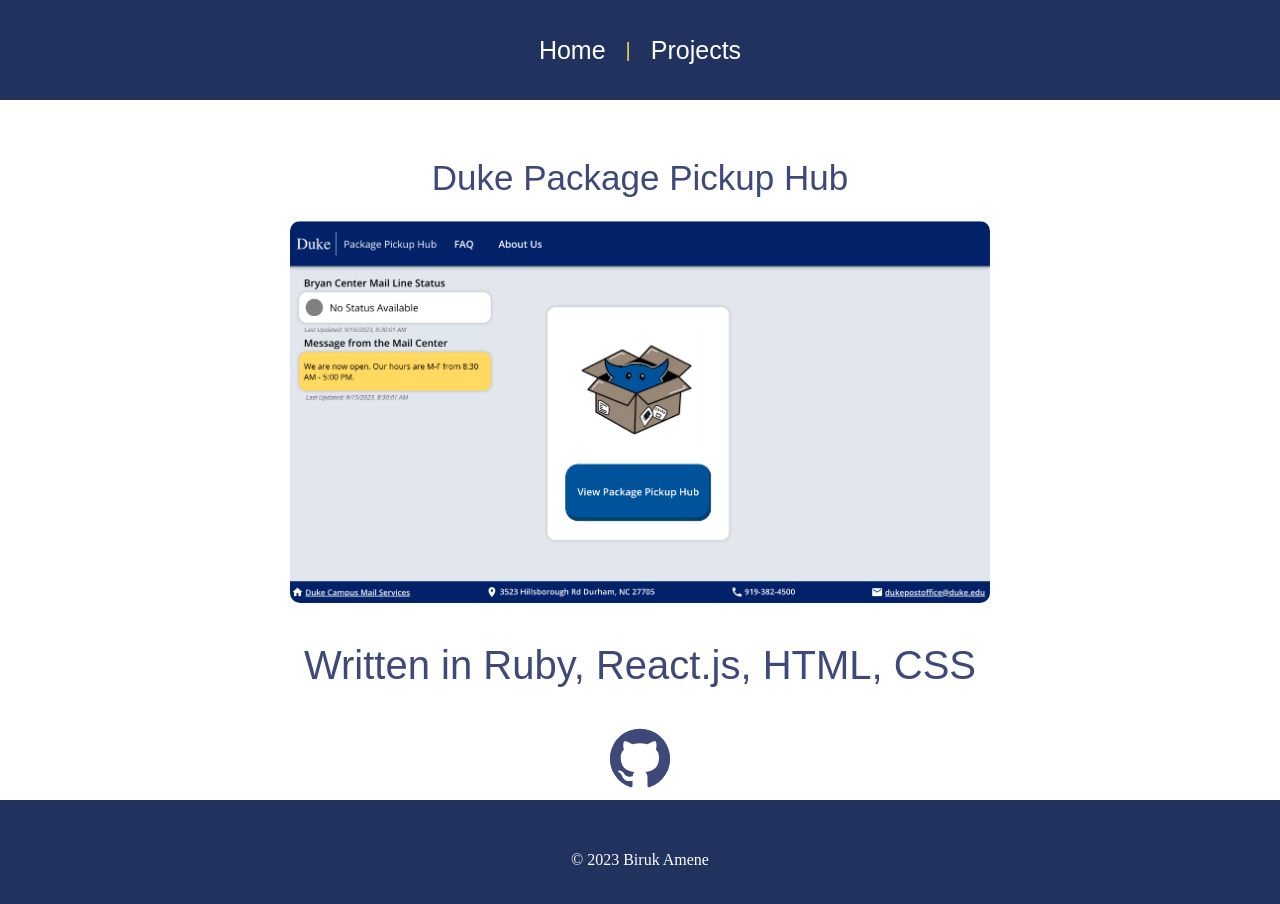
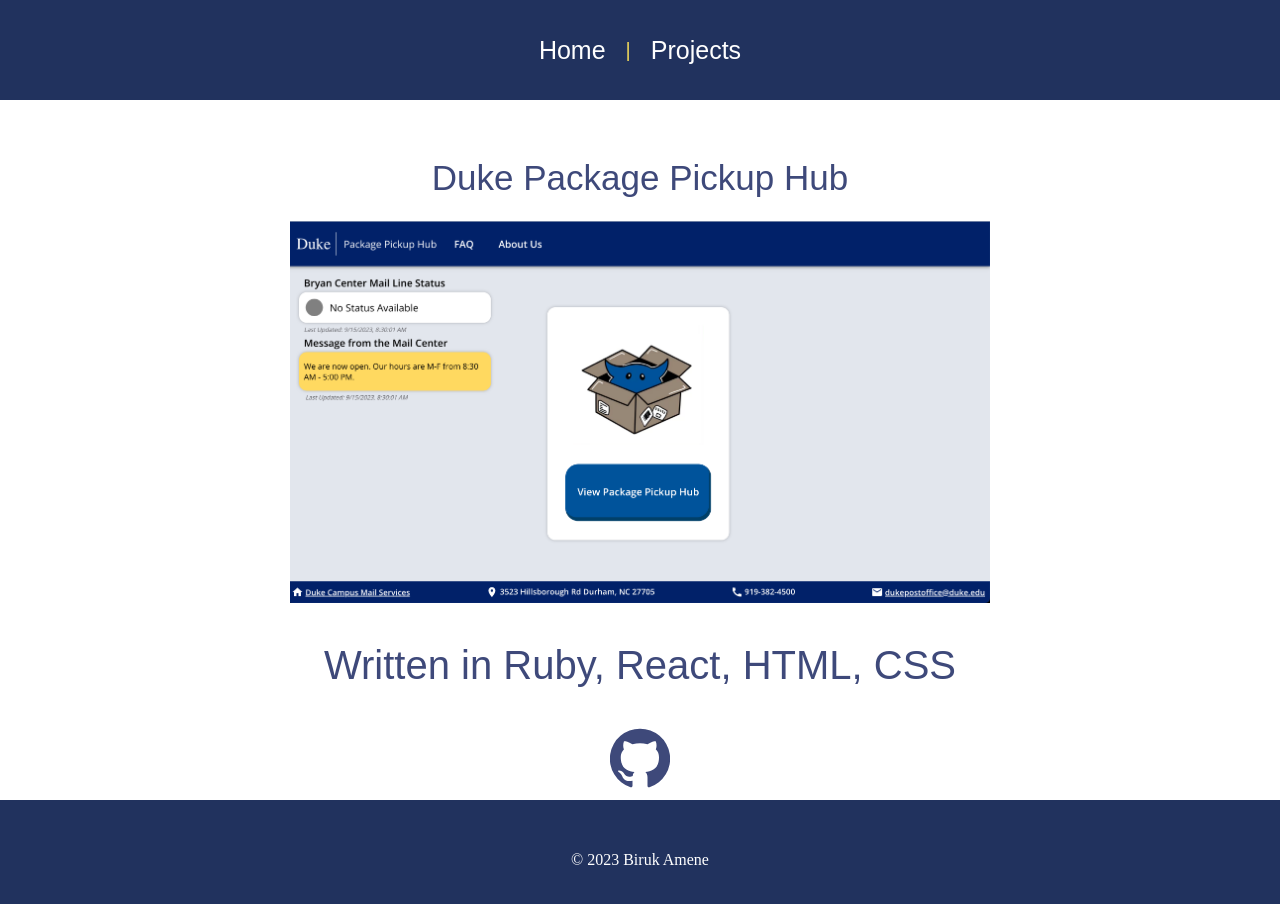
Before and after one commit to bsamene/biruk-portfolio, a React (Create React App) app: page /biruk-portfolio/project/1 in a window 1280 px wide. Shown: the top 904 px of the page. Built offline with nearby package versions, Linux system fonts and the light colour scheme.

Commit message:
updating project image formatting

```diff
--- a/src/helpers/ProjectList.js
+++ b/src/helpers/ProjectList.js
@@ -7,17 +7,17 @@
     {
         name: "EcoStart",
         image: Placeholder1,
-        skills: "React.js, Javascript, HTML, CSS, Supabase",
+        skills: "React, Javascript, HTML, CSS, Supabase",
     },
     {
         name: "Duke Package Pickup Hub",
         image: Placeholder2,
-        skills: "Ruby, React.js, HTML, CSS",
+        skills: "Ruby, React, HTML, CSS",
     },
     {
         name: "Type Racer",
         image: Placeholder3,
-        skills: "Javascript, HTML, CSS",
+        skills: "React, Express, Node",
     }
 ]
 
--- a/src/styles/ProjectDisplay.css
+++ b/src/styles/ProjectDisplay.css
@@ -20,7 +20,7 @@
   }
   .project img {
     width: 700px;
-    border-radius: 10px;
+
     font-weight: lighter;
   }
 
--- a/src/styles/Projects.css
+++ b/src/styles/Projects.css
@@ -27,7 +27,7 @@
   /* MENU ITEM STYLING */
 
   .projectItem {
-    border-radius: 15px;
+
     width: 300px;
     height: 300px;
     margin: 40px;
@@ -43,8 +43,7 @@
   }
 
   .projectItem .bgImage {
-    border-top-left-radius: 15px;
-    border-top-right-radius: 15px;
+
     width: 100%;
     height: 200px;
     background-position: center;
```
